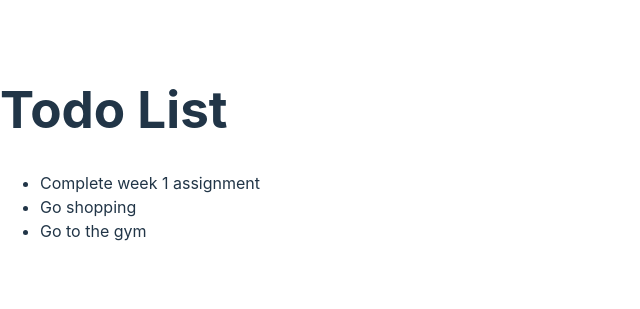
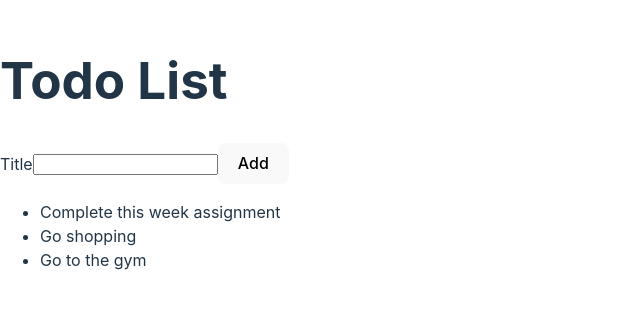
Before and after one commit to nataliasirt/react-todo, a React (Vite) app: page / in a window 1280 px wide. Shown: the part 247-556 px from the top of the page, without its empty margins (0-640 px from the left). Built offline with nearby package versions, Linux system fonts and the light colour scheme.

Commit message:
Add TodoList and AddTodoForm components for lesson 2

```diff
--- /dev/null
+++ b/src/AddTodoForm.jsx
@@ -0,0 +1,13 @@
+
+
+function AddTodoForm() {
+  return (
+    <form>
+      <label htmlFor="todoTitle">Title</label>
+      <input type="text" id="todoTitle" />
+      <button type="submit">Add</button>
+    </form>
+  );
+}
+
+export default AddTodoForm;
--- a/src/App.jsx
+++ b/src/App.jsx
@@ -1,21 +1,14 @@
+import TodoList from "./TodoList";
+import AddTodoForm from "./AddTodoForm";
 
-  const todoList = [
-      { id: 1, title: "Complete week 1 assignment" },
-      { id: 2, title: "Go shopping" },
-      { id: 3, title: "Go to the gym" }
-    ];
-    function App() {
-    return (
-      <div>
+function App() {
+  return (
+    <div>
       <h1>Todo List</h1>
-      <ul>
-      {todoList.map((todo) => (
-      <li key={todo.id}>{todo.title} </li>
+      <AddTodoForm />
+      <TodoList />
+    </div>
+  );
+}
 
-      ))}
-
-      </ul>
-    </div>
-    )
-  }
-  export default App
+export default App;
--- /dev/null
+++ b/src/TodoList.jsx
@@ -0,0 +1,18 @@
+
+const todoList = [
+  { id: 1, title: "Complete this week assignment" },
+  { id: 2, title: "Go shopping" },
+  { id: 3, title: "Go to the gym" }
+];
+
+function TodoList() {
+  return (
+    <ul>
+      {todoList.map((todo) => (
+        <li key={todo.id}>{todo.title}</li>
+      ))}
+    </ul>
+  );
+}
+
+export default TodoList;
```
